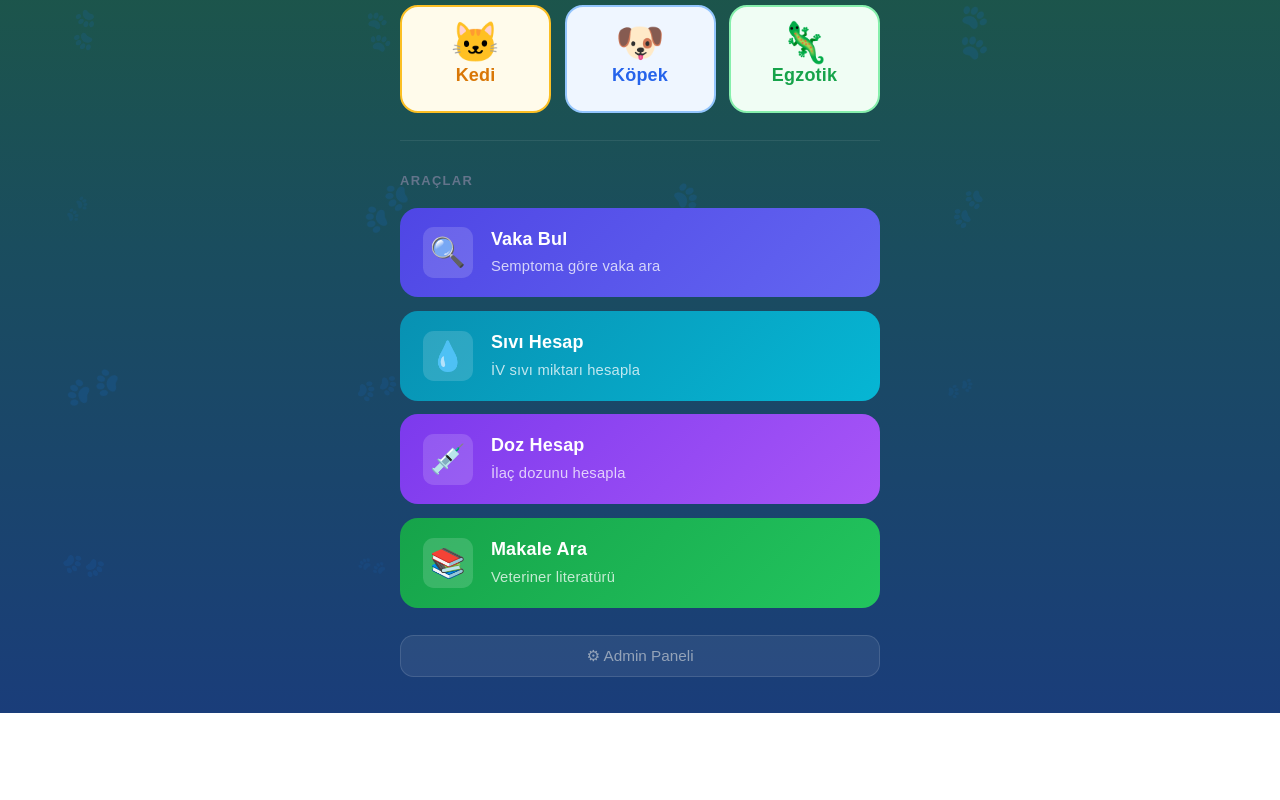
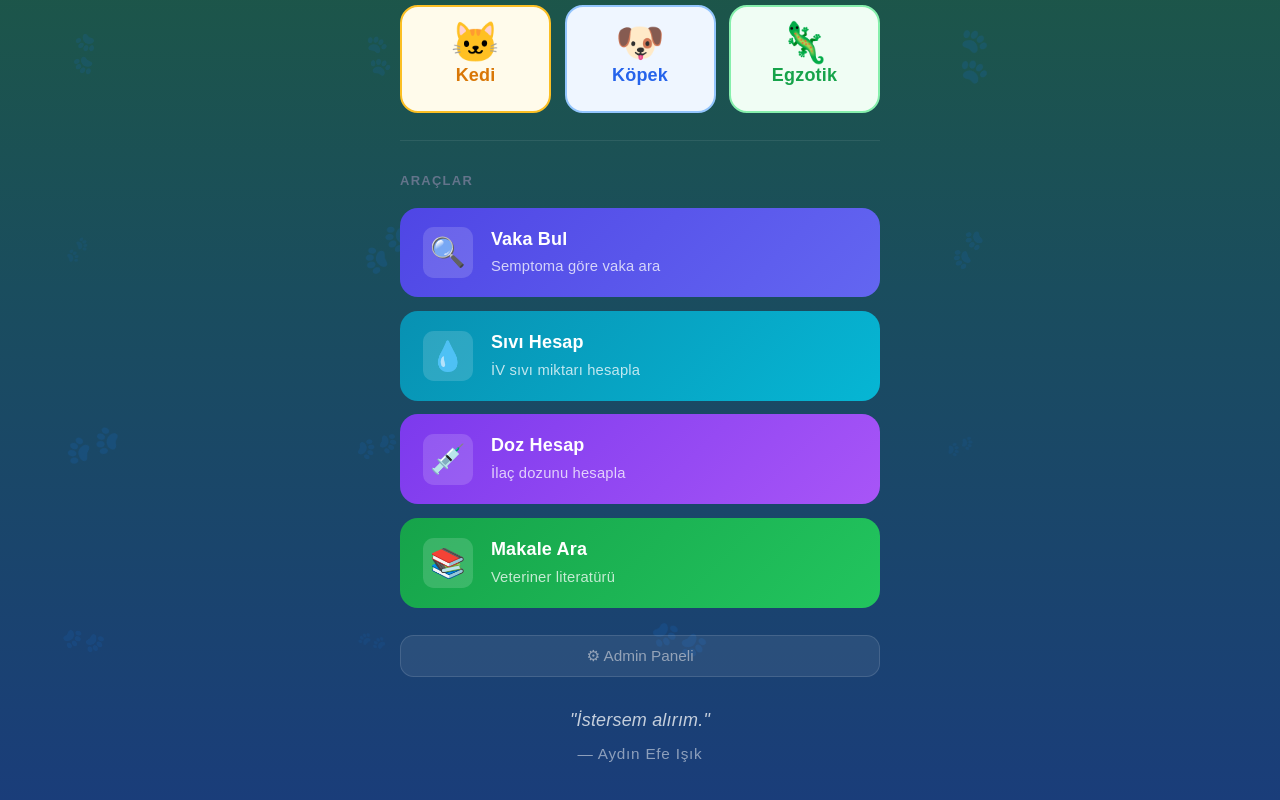
Before and after one commit to aydokafa-art/vetrapor-frontend, a React app: page / in a window 1280 px wide. Shown: the part 226-1026 px from the top of the page. Before the commit the page ends 939 px from the top, so only its background shows below. Built offline with nearby package versions, Linux system fonts and the light colour scheme; no server answers; the HTML template or start-up script is replaced by a standard one.

Commit message:
Home sayfasına özlü söz eklendi
https://claude.ai/code/session_016KhKDTp16iy727mgyDSbVN

```diff
--- a/src/pages/Home.jsx
+++ b/src/pages/Home.jsx
@@ -74,6 +74,12 @@ export default function Home() {
         </div>
 
         <button style={s.adminBtn} onClick={() => navigate('/admin')}>⚙ Admin Paneli</button>
+
+        {/* quote */}
+        <p style={s.quote}>
+          "İstersem alırım."
+          <span style={s.quoteAuthor}>— Aydın Efe Işık</span>
+        </p>
       </div>
     </div>
   )
@@ -188,4 +194,21 @@ const s = {
     padding: '0.6rem 1.25rem',
     width: '100%',
   },
+  quote: {
+    marginTop: '1.5rem',
+    color: 'rgba(255,255,255,0.75)',
+    fontSize: '1rem',
+    fontStyle: 'italic',
+    textAlign: 'center',
+    lineHeight: 1.8,
+    fontWeight: 500,
+  },
+  quoteAuthor: {
+    display: 'block',
+    fontSize: '.85rem',
+    color: 'rgba(255,255,255,0.5)',
+    letterSpacing: '.05em',
+    fontStyle: 'normal',
+    marginTop: '0.2rem',
+  },
 }
```
